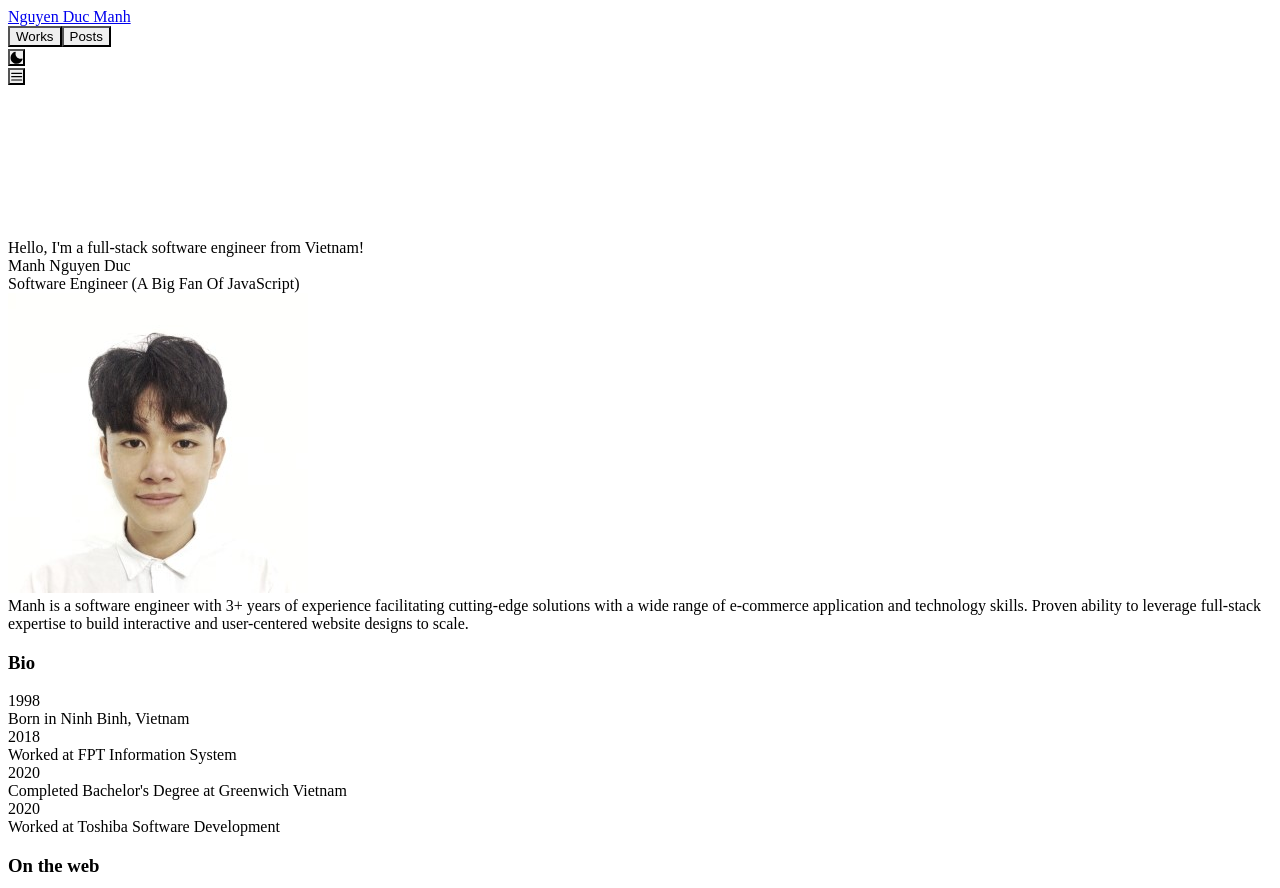
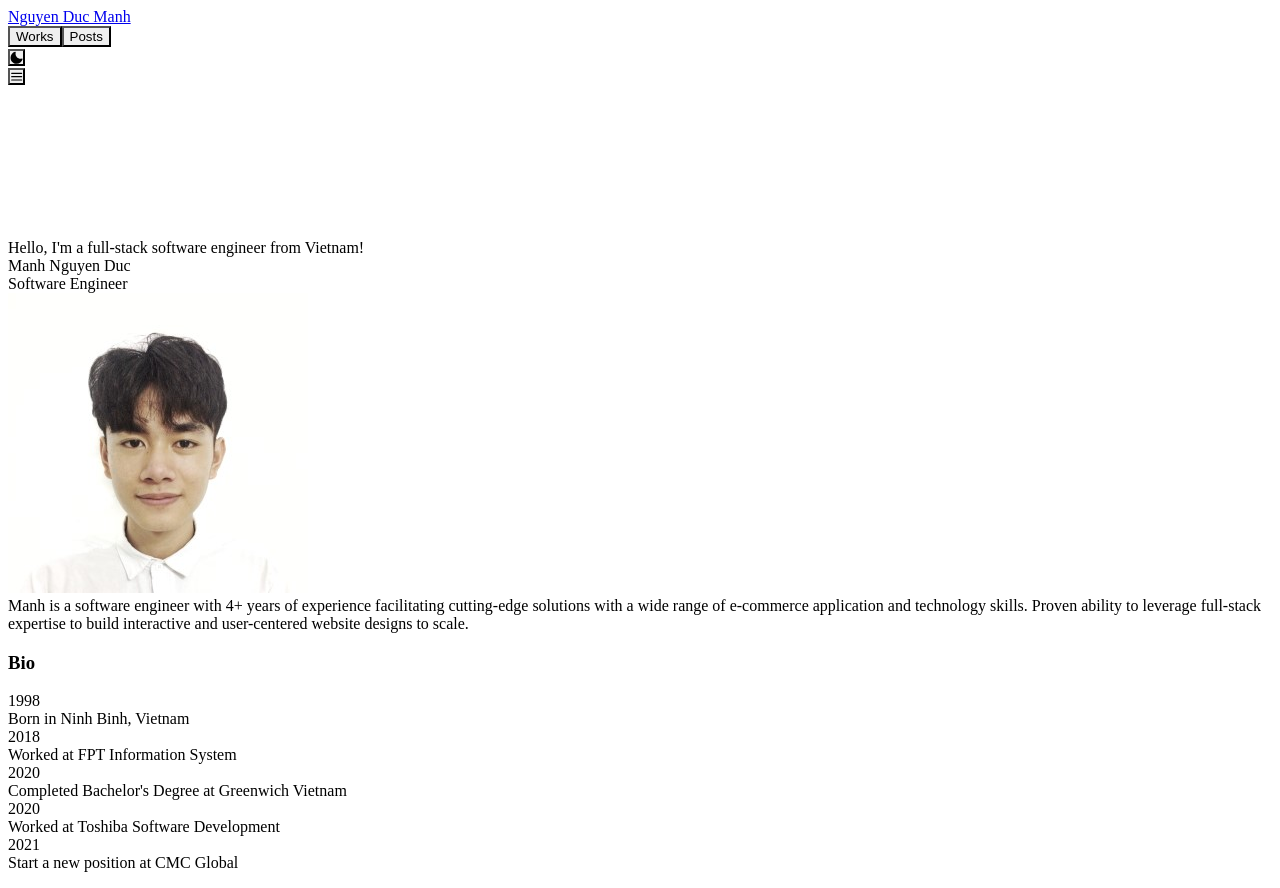
Before and after one commit to manhnd98/nducmanh-gatsby, a Gatsby site: page / in a window 1280 px wide. Shown: the top 888 px of the page. Built offline with nearby package versions, Linux system fonts and the light colour scheme; Gatsby itself is replaced by a stand-in of ours; some packages are replaced by stand-ins of ours; no server answers.

Commit message:
update 2022 profile

```diff
--- a/src/components/Bio/Bio.tsx
+++ b/src/components/Bio/Bio.tsx
@@ -23,6 +23,10 @@ function BioComponent() {
           <div className="font-bold mr-4">2020</div>
           <div>Worked at Toshiba Software Development</div>
         </div>
+        <div className="flex">
+          <div className="font-bold mr-4">2021</div>
+          <div>Start a new position at CMC Global</div>
+        </div>
       </div>
     </div>
   );
--- a/src/components/Profile/Profile.tsx
+++ b/src/components/Profile/Profile.tsx
@@ -8,7 +8,7 @@ function ProfileComponent() {
         <div>
           <div className="block text-4xl font-bold pb-2">Manh Nguyen Duc</div>
           <div className="block text-base">
-            Software Engineer (A Big Fan Of JavaScript)
+            Software Engineer
           </div>
         </div>
         <div className="ml-8">
@@ -22,7 +22,7 @@ function ProfileComponent() {
       </div>
 
       <div className="text-base text-justify mt-4">
-        Manh is a software engineer with 3+ years of experience facilitating
+        Manh is a software engineer with 4+ years of experience facilitating
         cutting-edge solutions with a wide range of e-commerce application and
         technology skills. Proven ability to leverage full-stack expertise to
         build interactive and user-centered website designs to scale.
```
